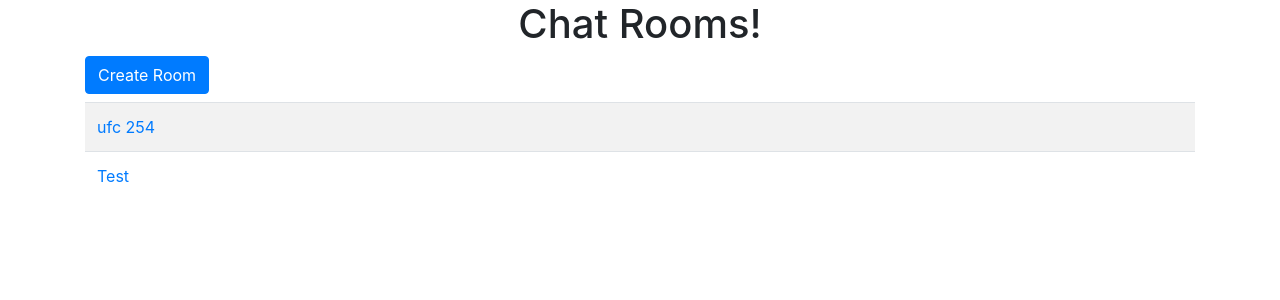
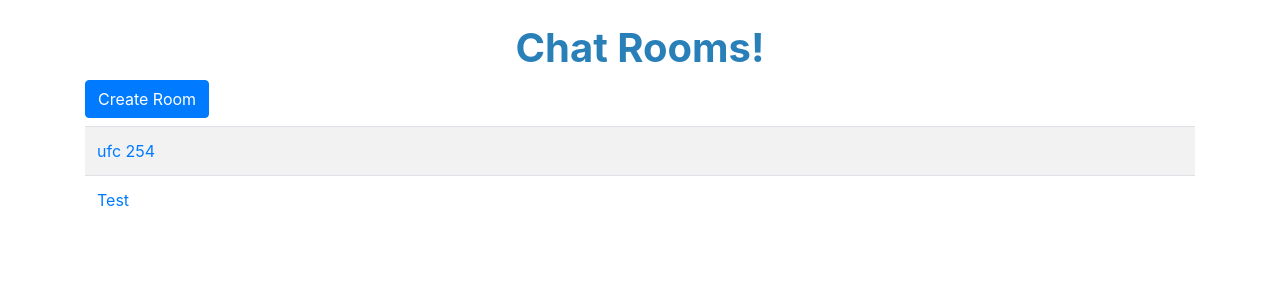
Before and after one commit to AlphaKKR/College-ClubHouse, a Django app: page /chatroom/ in a window 1280 px wide. Shown: the top 300 px of the page. Run offline with Django 3.2, Linux system fonts and the light colour scheme; a user stored in the database is signed in; data comes from the database, SQL or seed files in the repository; both versions use the stored data as it was after the commit; some libraries are stand-ins or nearby versions.

Commit message:
visual changes

```diff
--- a/chatapp/templates/chatapp/chathome.html
+++ b/chatapp/templates/chatapp/chathome.html
@@ -14,7 +14,8 @@
 </head>
 
 <body>
-  <h1 class="text-center">Chat Rooms!</h1>
+<br>
+  <h1 class="text-center" style="color: #2980B9; font-weight: bold;">Chat Rooms!</h1>
   <div class="container">
 
     <!-- Button trigger modal -->
--- a/homepage/templates/homepage/index.html
+++ b/homepage/templates/homepage/index.html
@@ -211,6 +211,10 @@
                     </div>
 
                     <li href="#" style="list-style-type: none">Notice! Universtiy might open in Jan</li>
+                    <div class='my-2' style="border: 1px solid #2980B9;">
+                    </div>
+                    <li href="#" style="list-style-type: none">Notice! FFCS Winter Sem on 4th December</li>
+
 
                 </div>
 
```
Also changed, not shown: accounts/models.py (line endings or trailing spaces), db.sqlite3.
